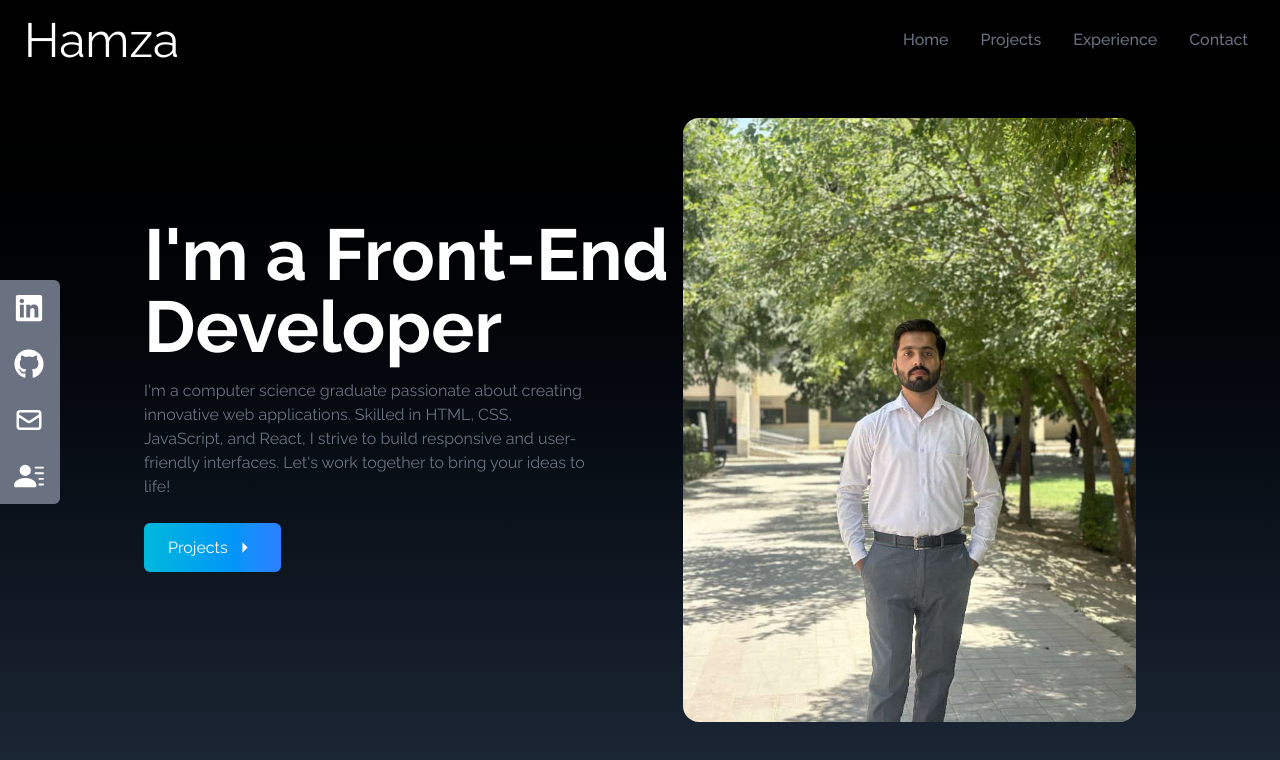
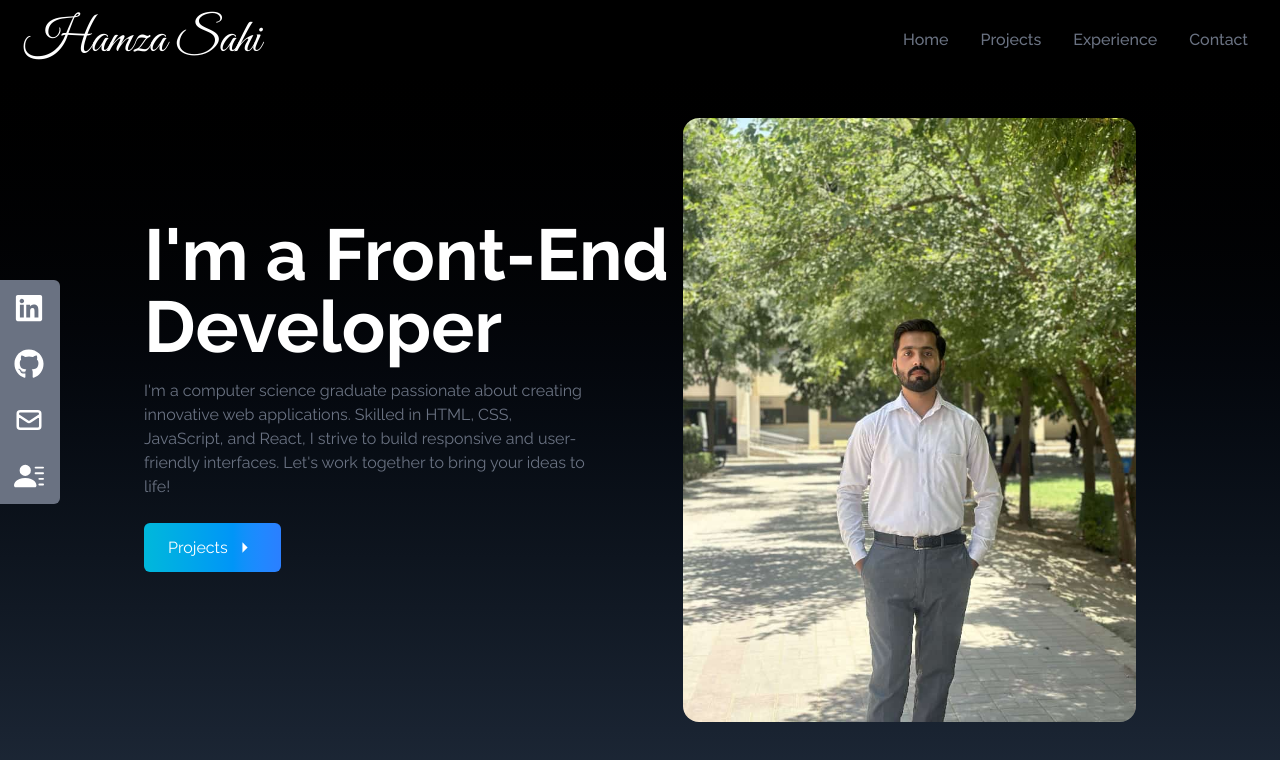
Before and after one commit to hamza-sahi-36/Portfolio, a React (Vite) app: page / in a window 1280 px wide. Shown: the top 760 px of the page. Built offline with nearby package versions, Linux system fonts and the light colour scheme.

Commit message:
Final cleanup of index.html and favicon paths

```diff
--- a/index.html
+++ b/index.html
@@ -7,7 +7,7 @@
     <link rel="icon" type="image/png" sizes="16x16" href="/favicon-16x16.png" />
     <link rel="manifest" href="/site.webmanifest" />
     <meta name="viewport" content="width=device-width, initial-scale=1.0" />
-    <title>Hamza Sahi | Portfolio</title>
+    <title>Portfolio</title>
   </head>
   <body>
     <div id="root"></div>
--- a/src/components/Navbar.jsx
+++ b/src/components/Navbar.jsx
@@ -14,7 +14,7 @@ const Navbar = () => {
   return (
     <div className="flex justify-between items-center w-full px-4 h-20 text-white bg-black fixed z-40">
       <div>
-        <h1 className="text-5xl m-2 font-signature">Hamza</h1>
+        <h1 className="text-5xl m-2 font-signature">Hamza Sahi</h1>
       </div>
 
       {/* Desktop Menu */}
--- a/src/index.css
+++ b/src/index.css
@@ -1,6 +1,9 @@
 @import url("https://fonts.googleapis.com/css2?family=Raleway:ital,wght@0,100..900;1,100..900&display=swap");
 @import url("https://fonts.googleapis.com/css2?family=Great+Vibes&display=swap");
 @import "tailwindcss";
+@theme {
+  --font-signature: "Great Vibes", cursive;
+}
 body {
   font-family: "Raleway", sans-serif;
 }
```
